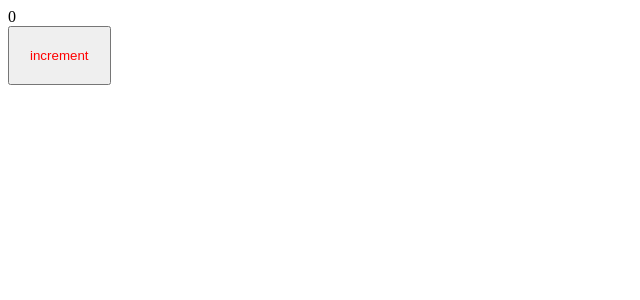
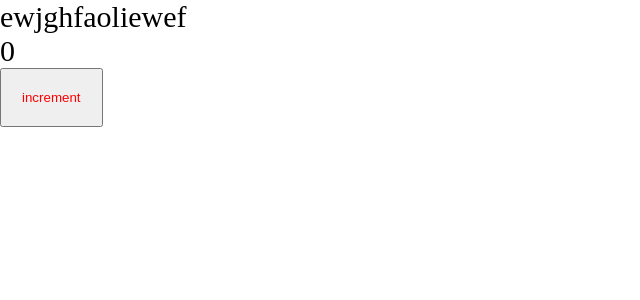
Before and after one commit to madason911/production-project, a React app: page / in a window 1280 px wide. Shown: the top 300 px of the page, without its empty margins (0-640 px from the left). Built offline with nearby package versions, Linux system fonts and the light colour scheme.

Commit message:
setup css modules

```diff
--- a/package.json
+++ b/package.json
@@ -19,6 +19,7 @@
     "@types/webpack-dev-server": "^4.7.2",
     "css-loader": "^6.6.0",
     "html-webpack-plugin": "^5.5.0",
+    "mini-css-extract-plugin": "^2.5.3",
     "sass": "^1.49.9",
     "sass-loader": "^12.6.0",
     "style-loader": "^3.3.1",
--- /dev/null
+++ b/src/App.tsx
@@ -0,0 +1,12 @@
+import React from 'react';
+import { Counter } from './components/Counter';
+import './index.scss'
+
+export default function App() {
+  return (
+    <div className='app'>
+      ewjghfaoliewef
+      <Counter />
+    </div>
+  )
+}
--- a/src/components/Counter.scss
+++ b/src/components/Counter.module.scss
@@ -1,5 +1,4 @@
-button
-{
+.btn {
   font-size: "25px";
   padding: 20px;
   color: red;
--- a/src/components/Counter.tsx
+++ b/src/components/Counter.tsx
@@ -1,7 +1,7 @@
 import React, { useState } from 'react'
-import './Counter.scss'
+import classes from './Counter.module.scss'
 
-export default function Counter() {
+export function Counter() {
 
   const [count, setCount] = useState(0);
 
@@ -12,7 +12,7 @@
   return (
     <div>
       <div>{count}</div>
-      <button onClick={increment}>increment</button>
+      <button className={classes.btn} onClick={increment}>increment</button>
     </div>
   )
 }
--- /dev/null
+++ b/src/index.scss
@@ -0,0 +1,9 @@
+* {
+  margin: 0;
+  padding: 0;
+  box-sizing: border-box;
+}
+
+.app {
+  font-size: 30px;
+}
--- a/src/index.tsx
+++ b/src/index.tsx
@@ -1,9 +1,9 @@
 import { render } from "react-dom";
-import Counter from "./components/Counter";
+import App from "./App";
 
 render(
   <div>
-    <Counter />
+    <App />
   </div>,
   document.getElementById('root')
 )
```
Also changed, not shown: src/global.d.ts (added, +7 -0 lines), 3 other files (tests, documents, lock files or other folders).
